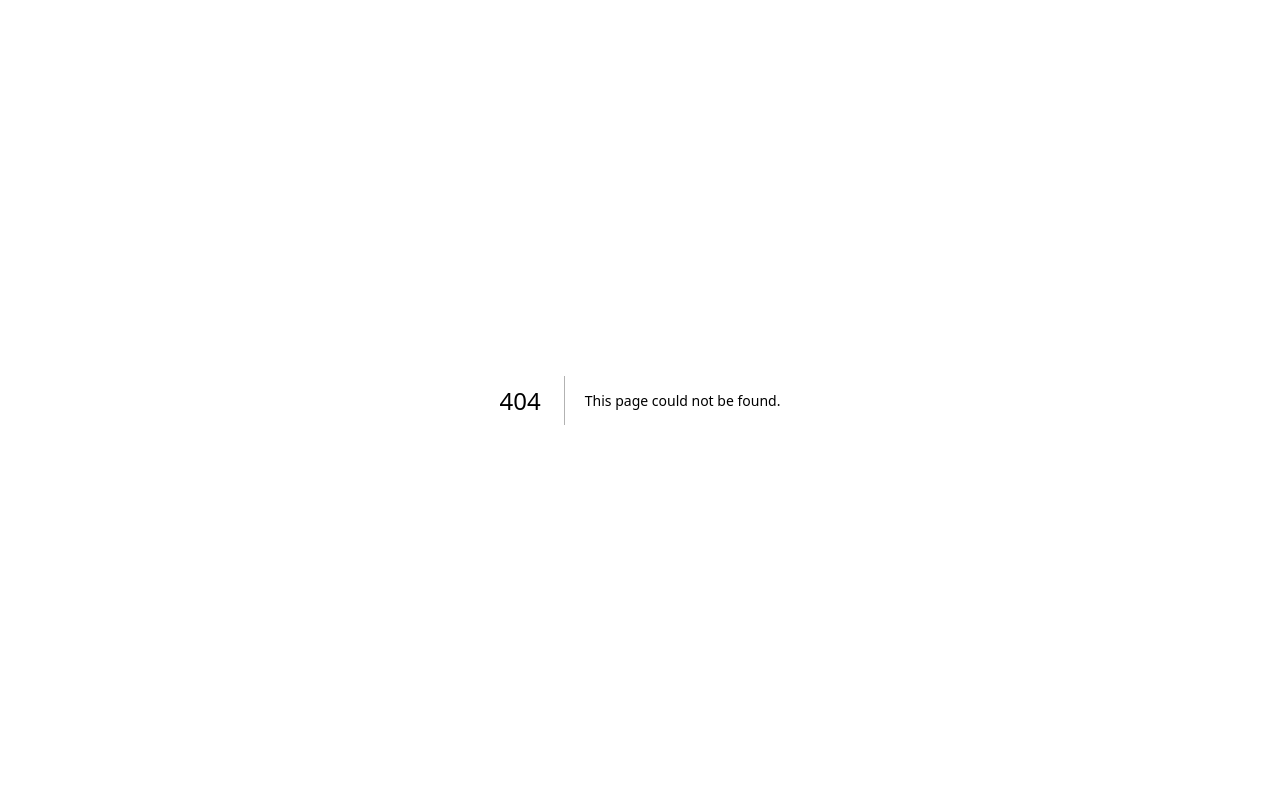
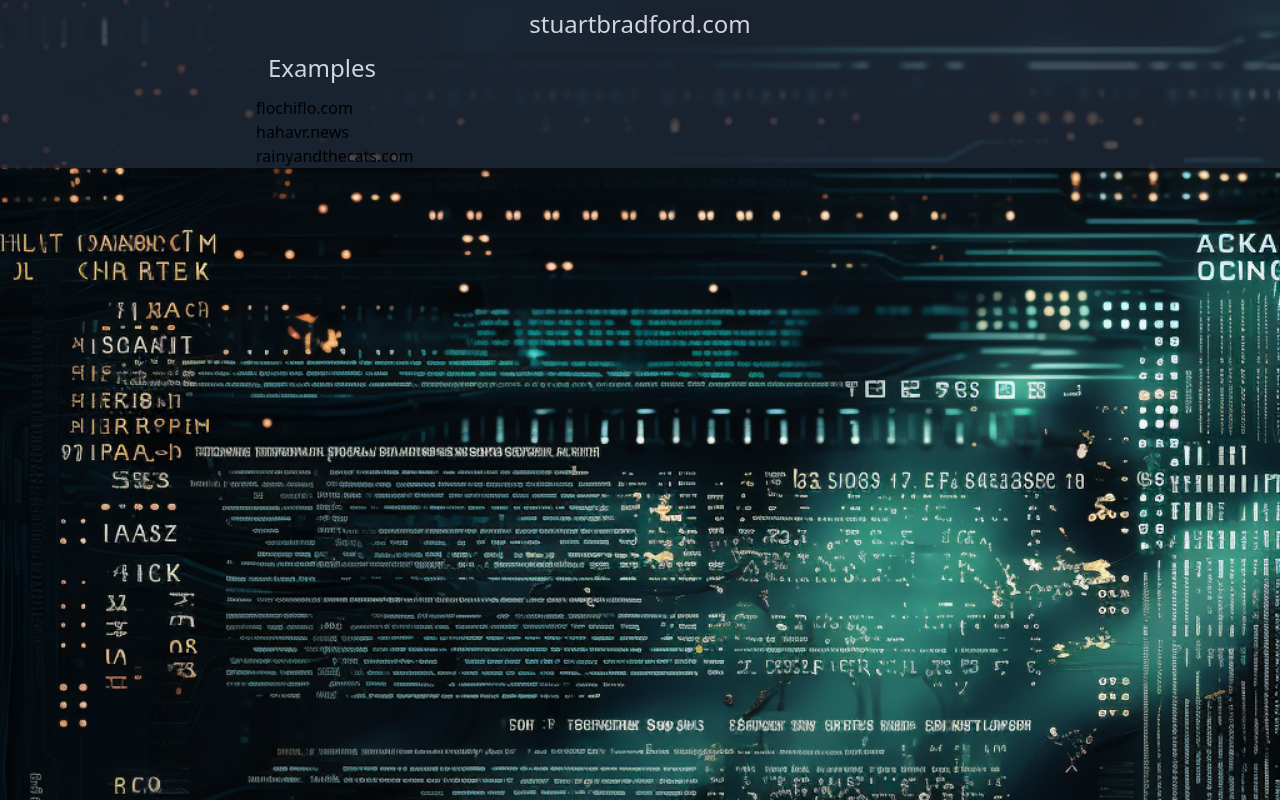
Before and after one commit to 789ni812/www.stuartbradford.com, a Next.js app: page /examples in a window 1280 px wide. Before the commit this address had no page. Built offline with nearby package versions, Linux system fonts and the light colour scheme.

Commit message:
Example section added

```diff
--- /dev/null
+++ b/pages/examples/index.tsx
@@ -0,0 +1,40 @@
+import Head from 'next/head'
+import Link from 'next/link'
+
+
+
+
+export default function Examples() {
+    return (
+        <>
+            <Head>
+                <title>Stuart Bradford</title>
+                <meta name="description" content="Stuart Bradford's Examples, Full Stack Developer & Technical Project Manager, located in south east London UK" />
+            </Head>
+
+            <main className="">
+                <div className="bg-[url(/images/background-WebCode.png)] bg-no-repeat bg-cover h-screen w-screen-1">
+                    <div className="flex-col  justify-between px-4 md:px-32 lg:px-64 pt-2  bg-gray-800 bg-opacity-80">
+
+                        <header className="text-right">
+                            <h1 className="lg:text-center text-2xl text-gray-300 mb-3 mx-3 text-right">
+                                stuartbradford.com
+                            </h1>
+                        </header>
+
+                        <article>
+                            <h2 className="text-2xl text-gray-300 mb-3 mx-3 text-left">Examples</h2>
+                            <ul>
+                                <li><Link href="https://www.flochiflo.com" target='_blank'>flochiflo.com</Link></li>
+                                <li><Link href="https://www.hahavr.news" target='_blank'>hahavr.news</Link></li>
+                                <li><Link href="https://www.rainyandthecats.com" target='_blank'>rainyandthecats.com</Link></li>
+                            </ul>
+
+                        </article>
+
+                    </div>
+                </div>
+            </main >
+        </>
+    )
+}
```
